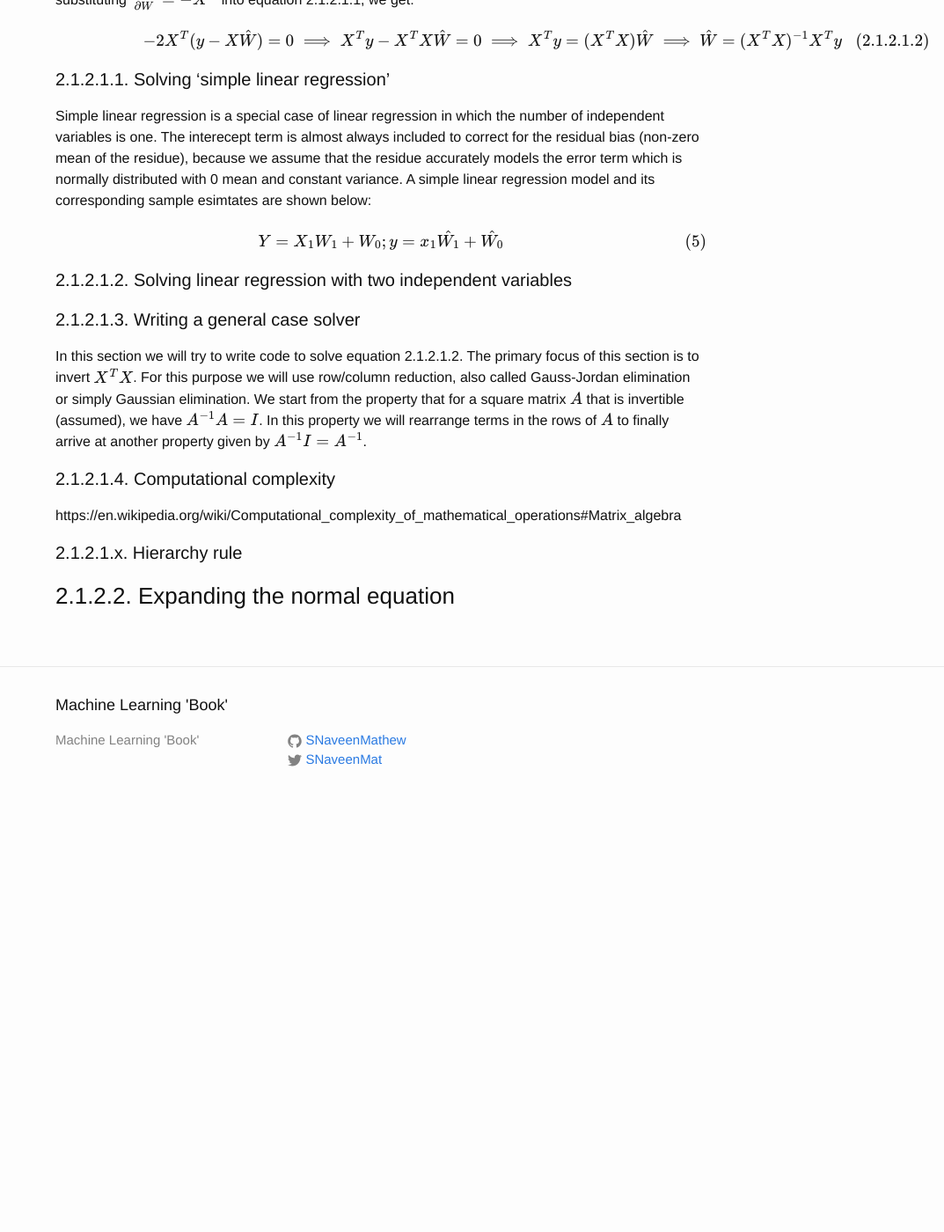
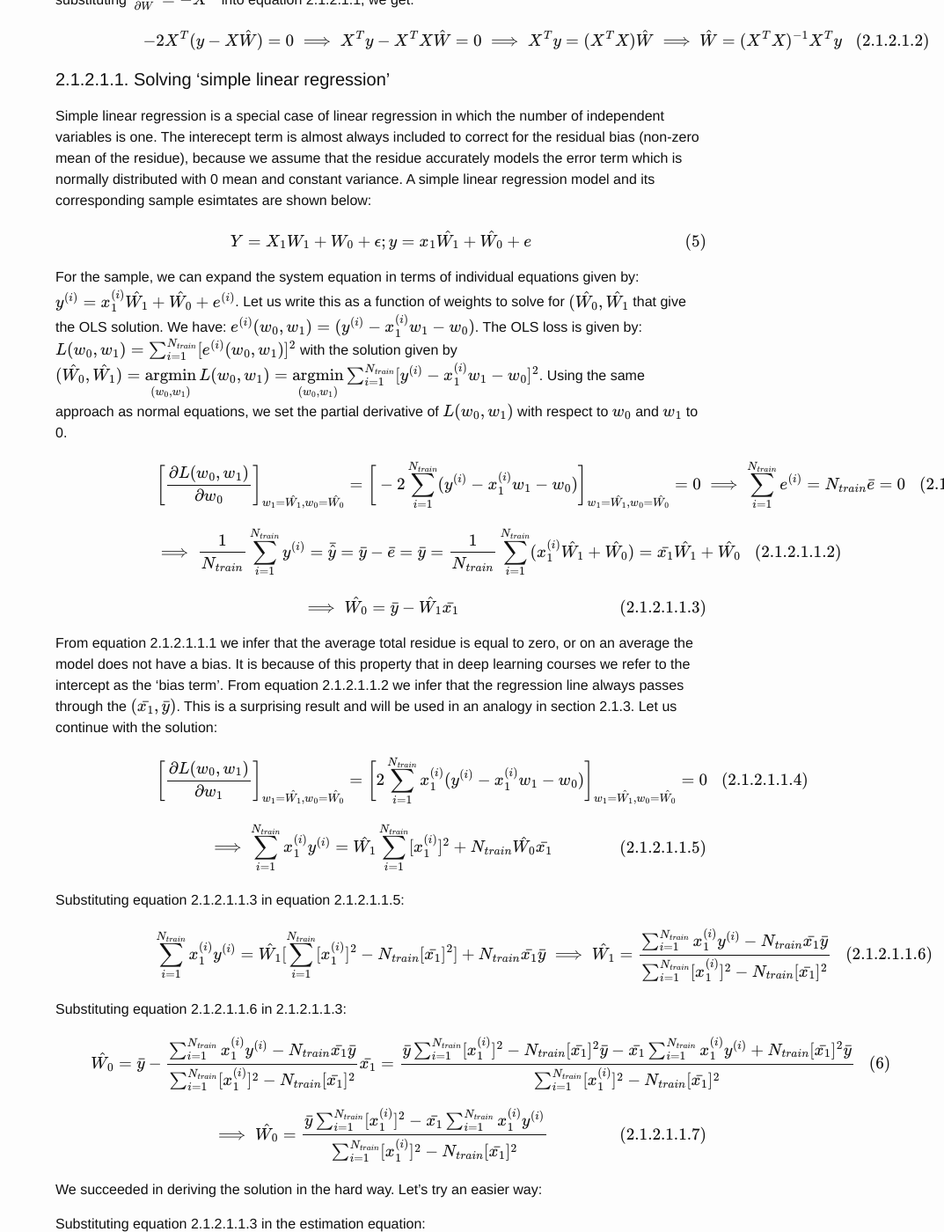
Before and after one commit to SNaveenMathew/ml_book, a Jekyll site: the page built from linear_regression.md, in a window 1280 px wide and 1400 px high, scrolled down 1590 px. Shown: the whole window at 88% size, without its empty margins (207-1280 px from the left). Built offline with Jekyll 4.4.1, drawn with Linux system fonts in a browser that asks for light colours; our own code applies the rules of GitHub Pages for plain Markdown files; formulas are drawn with MathJax 3; before the commit the page ends 2525 px from its top, so only the background shows below that; some of the changed text lies outside the part shown.

Commit message:
1) Solved simple linear regression, 2) Added var, sd to notation

```diff
--- a/linear_regression.md
+++ b/linear_regression.md
@@ -40,18 +40,57 @@ $$ -2 X^T (y - X\hat{W}) = 0 \implies X^Ty - X^TX\hat{W} = 0 \implies X^Ty = (X^
 
 Simple linear regression is a special case of linear regression in which the number of independent variables is one. The interecept term is almost always included to correct for the residual bias (non-zero mean of the residue), because we assume that the residue accurately models the error term which is normally distributed with 0 mean and constant variance. A simple linear regression model and its corresponding sample esimtates are shown below:
 
-$$Y = X_1 W_1 + W_0; y = x_1 \hat{W_1} + \hat{W_0}$$
+$$Y = X_1 W_1 + W_0 + \epsilon; y = x_1 \hat{W_1} + \hat{W_0} + e$$
 
-#### 2.1.2.1.2. Solving linear regression with two independent variables
+For the sample, we can expand the system equation in terms of individual equations given by: $y^{(i)} = x_1^{(i)} \hat{W_1} + \hat{W_0} + e^{(i)}$. Let us write this as a function of weights to solve for $(\hat{W_0}, \hat{W_1}$ that give the OLS solution. We have: $e^{(i)}(w_0, w_1) = (y^{(i)} - x_1^{(i)} w_1 - w_0)$. The OLS loss is given by: $L(w_0, w_1) = \sum_{i=1}^{N_{train}}[e^{(i)}(w_0, w_1)]^2$ with the solution given by $(\hat{W_0}, \hat{W_1}) = \argmin \limits_{(w_0, w_1)} L(w_0, w_1) = \argmin \limits_{(w_0, w_1)} \sum_{i=1}^{N_{train}} [y^{(i)} - x_1^{(i)} w_1 - w_0]^2$. Using the same approach as normal equations, we set the partial derivative of $L(w_0, w_1)$ with respect to $w_0$ and $w_1$ to 0.
 
-#### 2.1.2.1.3. Writing a general case solver
+$$\bigg[\frac{\partial L(w_0, w_1)}{\partial w_0}\bigg]_{w_1 = \hat{W_1}, w_0 = \hat{W_0}} = \bigg[-2\sum_{i=1}^{N_{train}}(y^{(i)} - x_1^{(i)} w_1 - w_0)\bigg]_{w_1 = \hat{W_1}, w_0 = \hat{W_0}} = 0 \implies \sum_{i=1}^{N_{train}} e^{(i)} = N_{train} \bar{e} = 0 \tag{2.1.2.1.1.1}$$
+
+$$\implies \frac{1}{N_{train}}\sum_{i=1}^{N_{train}}y^{(i)} = \bar{\hat{y}} = \bar{y} - \bar{e} = \bar{y} = \frac{1}{N_{train}}\sum_{i=1}^{N_{train}}(x_1^{(i)}\hat{W_1} + \hat{W_0}) = \bar{x_1}\hat{W_1} + \hat{W_0} \tag{2.1.2.1.1.2}$$
+
+$$\implies \hat{W_0} = \bar{y} - \hat{W_1}\bar{x_1} \tag{2.1.2.1.1.3}$$
+
+From equation 2.1.2.1.1.1 we infer that the average total residue is equal to zero, or on an average the model does not have a bias. It is because of this property that in deep learning courses we refer to the intercept as the 'bias term'. From equation 2.1.2.1.1.2 we infer that the regression line always passes through the $(\bar{x_1}, \bar{y})$. This is a surprising result and will be used in an analogy in section 2.1.3. Let us continue with the solution:
+
+$$\bigg[\frac{\partial L(w_0, w_1)}{\partial w_1}\bigg]_{w_1 = \hat{W_1}, w_0 = \hat{W_0}} = \bigg[2\sum_{i=1}^{N_{train}}x_1^{(i)}(y^{(i)} - x_1^{(i)} w_1 - w_0)\bigg]_{w_1 = \hat{W_1}, w_0 = \hat{W_0}} = 0 \tag{2.1.2.1.1.4}$$
+
+$$\implies \sum_{i=1}^{N_{train}} x_1^{(i)} y^{(i)} = \hat{W_1} \sum_{i=1}^{N_{train}} [x_1^{(i)}]^2 + N_{train} \hat{W_0}\bar{x_1} \tag{2.1.2.1.1.5}$$
+
+Substituting equation 2.1.2.1.1.3 in equation 2.1.2.1.1.5:
+
+$$\sum_{i=1}^{N_{train}} x_1^{(i)} y^{(i)} = \hat{W_1} [\sum_{i=1}^{N_{train}} [x_1^{(i)}]^2 - N_{train}[\bar{x_1}]^2] + N_{train}\bar{x_1}\bar{y} \implies \hat{W_1}  = \frac{\sum_{i=1}^{N_{train}} x_1^{(i)} y^{(i)} - N_{train}\bar{x_1}\bar{y}}{\sum_{i=1}^{N_{train}} [x_1^{(i)}]^2 - N_{train}[\bar{x_1}]^2} \tag{2.1.2.1.1.6}$$
+
+Substituting equation 2.1.2.1.1.6 in 2.1.2.1.1.3:
+
+$$\hat{W_0} = \bar{y} - \frac{\sum_{i=1}^{N_{train}} x_1^{(i)} y^{(i)} - N_{train}\bar{x_1}\bar{y}}{\sum_{i=1}^{N_{train}} [x_1^{(i)}]^2 - N_{train}[\bar{x_1}]^2}\bar{x_1} = \frac{\bar{y}\sum_{i=1}^{N_{train}} [x_1^{(i)}]^2 - N_{train}[\bar{x_1}]^2\bar{y} - \bar{x_1}\sum_{i=1}^{N_{train}} x_1^{(i)} y^{(i)} + N_{train}[\bar{x_1}]^2\bar{y}}{\sum_{i=1}^{N_{train}} [x_1^{(i)}]^2 - N_{train}[\bar{x_1}]^2}$$
+
+$$\implies \hat{W_0} = \frac{\bar{y}\sum_{i=1}^{N_{train}} [x_1^{(i)}]^2 - \bar{x_1}\sum_{i=1}^{N_{train}} x_1^{(i)} y^{(i)}}{\sum_{i=1}^{N_{train}} [x_1^{(i)}]^2 - N_{train}[\bar{x_1}]^2} \tag{2.1.2.1.1.7}$$
+
+We succeeded in deriving the solution in the hard way. Let's try an easier way:
+
+Substituting equation 2.1.2.1.1.3 in the estimation equation:
+
+$$\hat{y^{(i)}} = \bar{y} + \hat{W_1}(x_1^{(i)} - \bar{x_1}) + e^{(i)}$$
+
+Let us try to estimate the term $\sum_{i=1}^{N_{train}} (y^{(i)}-\bar{y})(x_1^{(i)}-\bar{x_1})$:
+
+$$\sum_{i=1}^{N_{train}} (y^{(i)}-\bar{y})(x_1^{(i)}-\bar{x_1}) = \sum_{i=1}^{N_{train}} \hat{W_1}(x_1^{(i)} - \bar{x_1})^2$$
+
+$$\implies \hat{W_1} =
+\frac{\sum_{i=1}^{N_{train}} (y^{(i)}-\bar{y})(x_1^{(i)}-\bar{x_1})}{\sum_{i=1}^{N_{train}}(x_1^{(i)} - \bar{x_1})^2} \tag{2.1.2.1.1.8}$$
+
+So how did we know the exact term $\sum_{i=1}^{N_{train}} (y^{(i)}-\bar{y})(x_1^{(i)}-\bar{x_1})$? Like most differential equations, without knowing the exact function to substitute, how do we arrive at the solution? Let's examine the term closely: $\sum_{i=1}^{N_{train}} (y^{(i)}-\bar{y})(x_1^{(i)}-\bar{x_1})$. Doesn't this term look familiar? Let's divide it by $N_{train} - 1$: $\frac{\sum_{i=1}^{N_{train}} (y^{(i)}-\bar{y})(x_1^{(i)}-\bar{x_1})}{N_{train} - 1}$. Does it look farmiliar now? Yes, the denominator is $N_{train} - 1$ times the sample covariance. Now guess what the denominator is. Correct, it is $N_{train} - 1$ times the sample variance of $x_1$. Therefore, equation 2.1.2.1.1.8 can be rewritten as:
+
+$$\hat{W_1} = \frac{cov(y, x_1)}{var(x_1)} = \frac{cor(y, x_1) sd(y) sd(x_1)}{[sd(x_1)]^2} = cor(y, x_1)\frac{sd(y)}{sd(x)}$$
+
+#### 2.1.2.1.2. Writing a general case solver
 
 In this section we will try to write code to solve equation 2.1.2.1.2. The primary focus of this section is to invert $X^TX$. For this purpose we will use row/column reduction, also called Gauss-Jordan elimination or simply Gaussian elimination. We start from the property that for a square matrix $A$ that is invertible (assumed), we have $A^{-1}A = I$. In this property we will rearrange terms in the rows of $A$ to finally arrive at another property given by $A^{-1}I = A^{-1}$.
 
-#### 2.1.2.1.4. Computational complexity
+#### 2.1.2.1.x. Hierarchy rule
+
+### 2.1.2.2. Computational complexity
 
 https://en.wikipedia.org/wiki/Computational_complexity_of_mathematical_operations#Matrix_algebra
 
-#### 2.1.2.1.x. Hierarchy rule
-
-### 2.1.2.2. Expanding the normal equation
+## 2.1.3. Simple linear regression and some physics: an analogy
```
Also changed, not shown: notation.md (+6 -3 lines).
